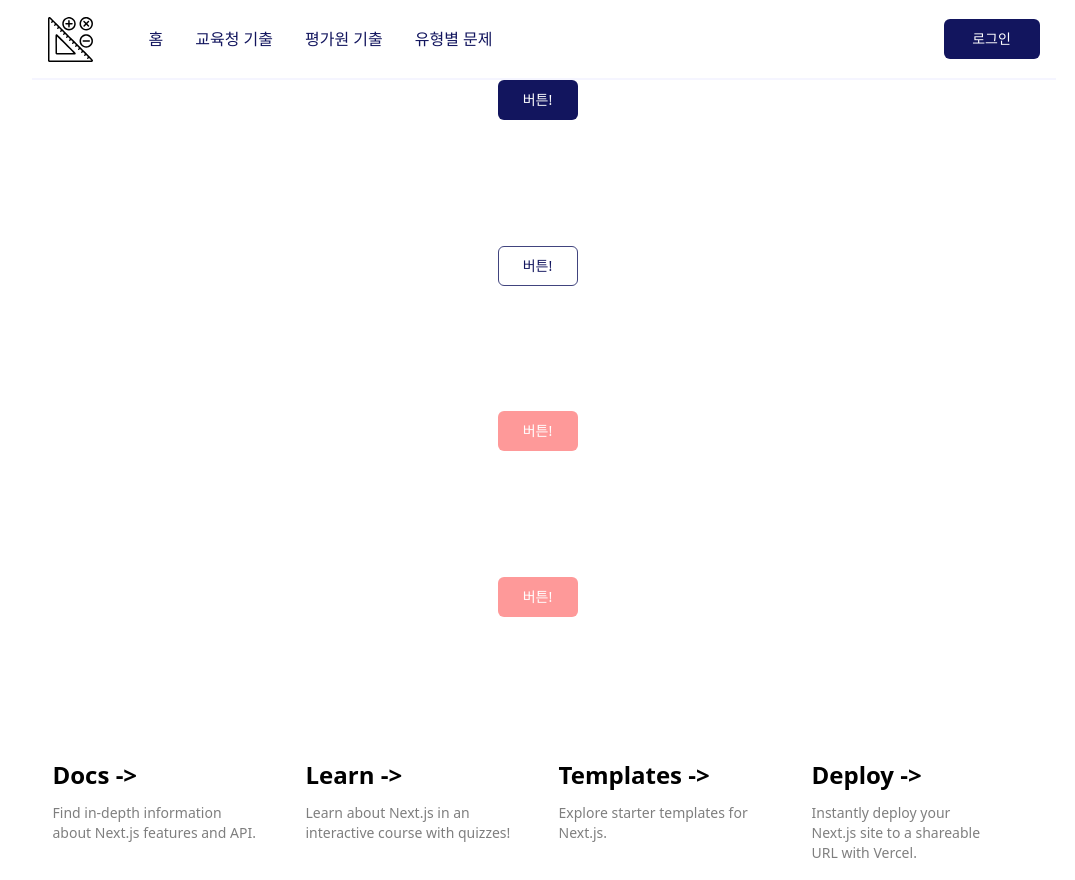
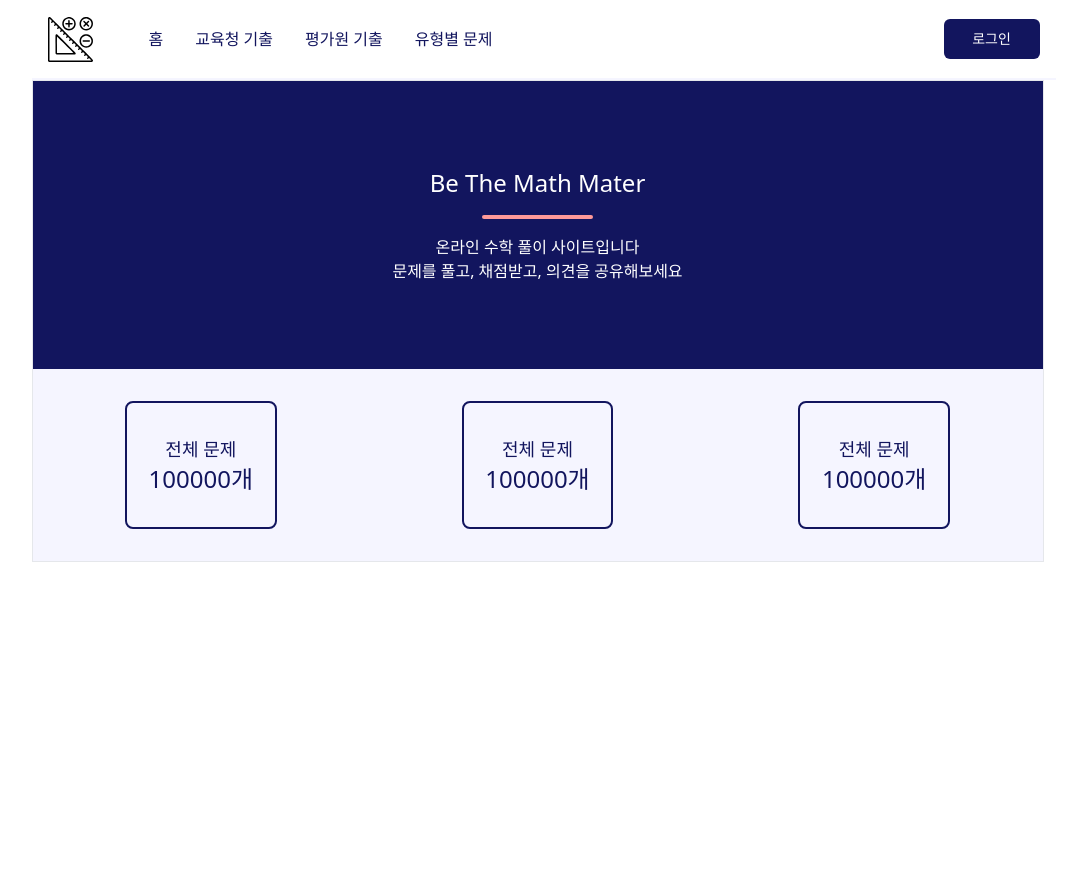
Before and after one commit to GoungGoung-AI-Math/FrontEnd, a Next.js app: page / in a window 1280 px wide. Shown: the whole page, without its empty margins (95-1170 px from the left). After the commit the page ends 800 px from the top, so only its background shows below. Built offline with nearby package versions, Linux system fonts and the light colour scheme.

Commit message:
Feat: 메인페이지 베너 구현 및 시험 페이지 스타일 변경

```diff
--- a/src/app/layout.tsx
+++ b/src/app/layout.tsx
@@ -7,12 +7,12 @@ import NavBar from '@/components/common/NavBar'
 export default function RootLayout({ children }: { children: ReactNode }) {
   return (
     <html lang="en">
-      <body className="flex justify-center items-center bg-white ">
-        <div className=" w-[80%] bg-white ">
-          <div className="w-[80%] fixed">
+      <body className="flex  justify-center items-center bg-white ">
+        <div className="w-[80%] bg-white ">
+          <div className=" z-20 bg-white w-[80%] fixed">
             <NavBar />
           </div>
-          <div className="pt-20">{children}</div>
+          <div className="w-full mt-20 border">{children}</div>
         </div>
       </body>
     </html>
--- a/src/app/page.tsx
+++ b/src/app/page.tsx
@@ -2,21 +2,32 @@ import { Button } from '@/components/ui/button'
 
 export default function Home() {
   return (
-    <main className="flex min-h-screen flex-col items-center justify-between">
-      <Button variant={'primary'} className=" w-20">
-        버튼!
-      </Button>
-      <Button variant={'outline'} className=" w-20">
-        버튼!
-      </Button>
-      <Button variant={'secondary'} className=" w-20">
-        버튼!
-      </Button>
-      <Button variant={'secondary'} className=" w-20">
-        버튼!
-      </Button>
-
-      <div className="mb-32 grid text-center lg:mb-0 lg:w-full lg:max-w-5xl lg:grid-cols-4 lg:text-left">
+    <main className="flex flex-col items-center">
+      <div className=" h-72 w-full bg-brand-primary-500 mt-0 flex flex-col justify-center align-middle gap-4 ">
+        <div className="text-center text-white">
+          <p className="font-base text-2xl">Be The Math Mater</p>
+          <div className="border-b-4 rounded-full border-brand-secondary w-[11%] mx-auto my-4"></div>
+          <p className=" ">온라인 수학 풀이 사이트입니다 </p>
+          <p className="">문제를 풀고, 채점받고, 의견을 공유해보세요 </p>
+        </div>
+      </div>
+      <div className=" h-48 w-full bg-brand-primary-100 mt-0 flex flex-col justify-center align-middle gap-4 ">
+        <div className="flex justify-around">
+          <div className="w-[15%] border-2 border-brand-primary-500 h-32 rounded-lg text-center text-2xl font-medium inline-flex flex-col items-center justify-center text-brand-primary-500 ">
+            <p className=" text-lg">전체 문제</p>
+            <p>100000개</p>
+          </div>
+          <div className="w-[15%] border-2 border-brand-primary-500 h-32 rounded-lg text-center text-2xl font-medium inline-flex flex-col items-center justify-center text-brand-primary-500 ">
+            <p className=" text-lg">전체 문제</p>
+            <p>100000개</p>
+          </div>
+          <div className="w-[15%] border-2 border-brand-primary-500 h-32 rounded-lg text-center text-2xl font-medium inline-flex flex-col items-center justify-center text-brand-primary-500 ">
+            <p className=" text-lg">전체 문제</p>
+            <p>100000개</p>
+          </div>
+        </div>
+      </div>
+      {/* <div className=" mb-32 grid text-center lg:mb-0 lg:w-full lg:max-w-5xl lg:grid-cols-4 lg:text-left">
         <a
           href="https://nextjs.org/docs?utm_source=create-next-app&utm_medium=appdir-template&utm_campaign=create-next-app"
           className="group rounded-lg border border-transparent px-5 py-4 transition-colors hover:border-gray-300 hover:bg-gray-100 hover:dark:border-neutral-700 hover:dark:bg-neutral-800/30"
@@ -82,7 +93,7 @@ export default function Home() {
             Instantly deploy your Next.js site to a shareable URL with Vercel.
           </p>
         </a>
-      </div>
+      </div> */}
     </main>
   )
 }
--- a/src/components/common/NavBar.tsx
+++ b/src/components/common/NavBar.tsx
@@ -7,8 +7,8 @@ import { Button } from '../ui/button'
 
 export default function NavBar() {
   return (
-    <div className="z-20 border-b-2 w-full top-0 bg-white flex h-20 justify-between items-center border-brand-primary-100 px-4">
-      <div className="flex items-center text-brand-primary-500 text-base">
+    <div className="border-b-2 top-0 bg-white flex h-20 justify-between items-center border-brand-primary-100 px-4">
+      <div className="flex items-center text-brand-primary-500 text-base ">
         <div className="pr-10">
           <Math width="45" height="45" />
         </div>
```
